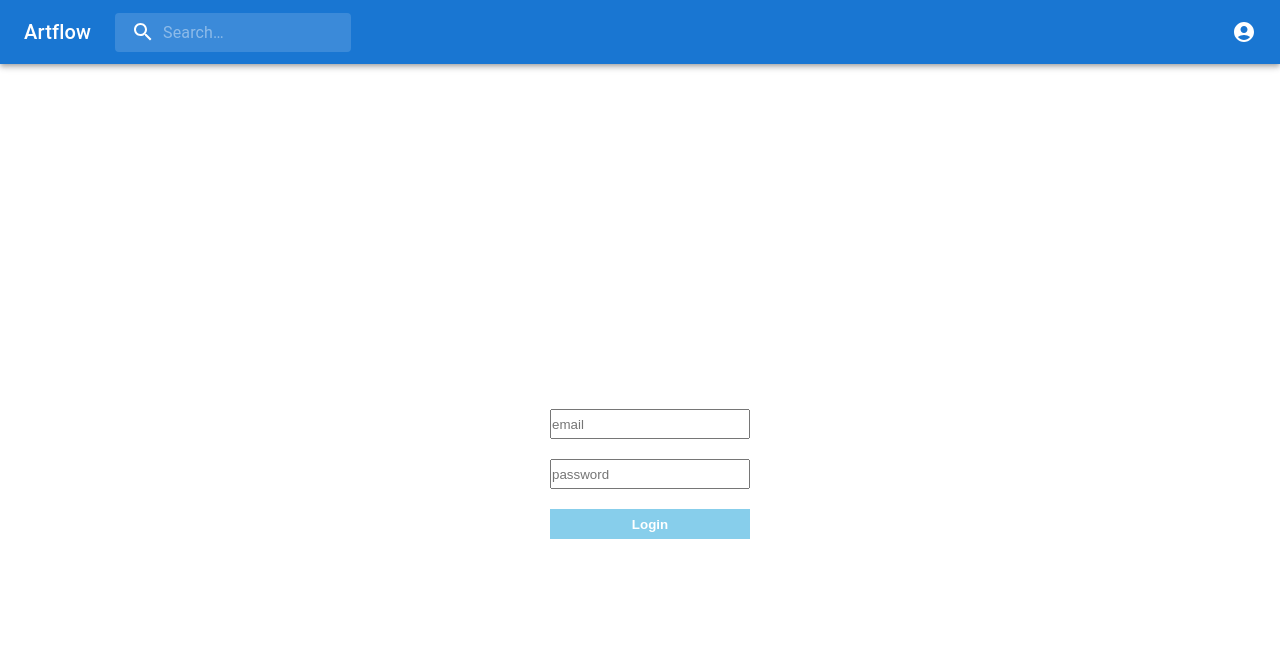
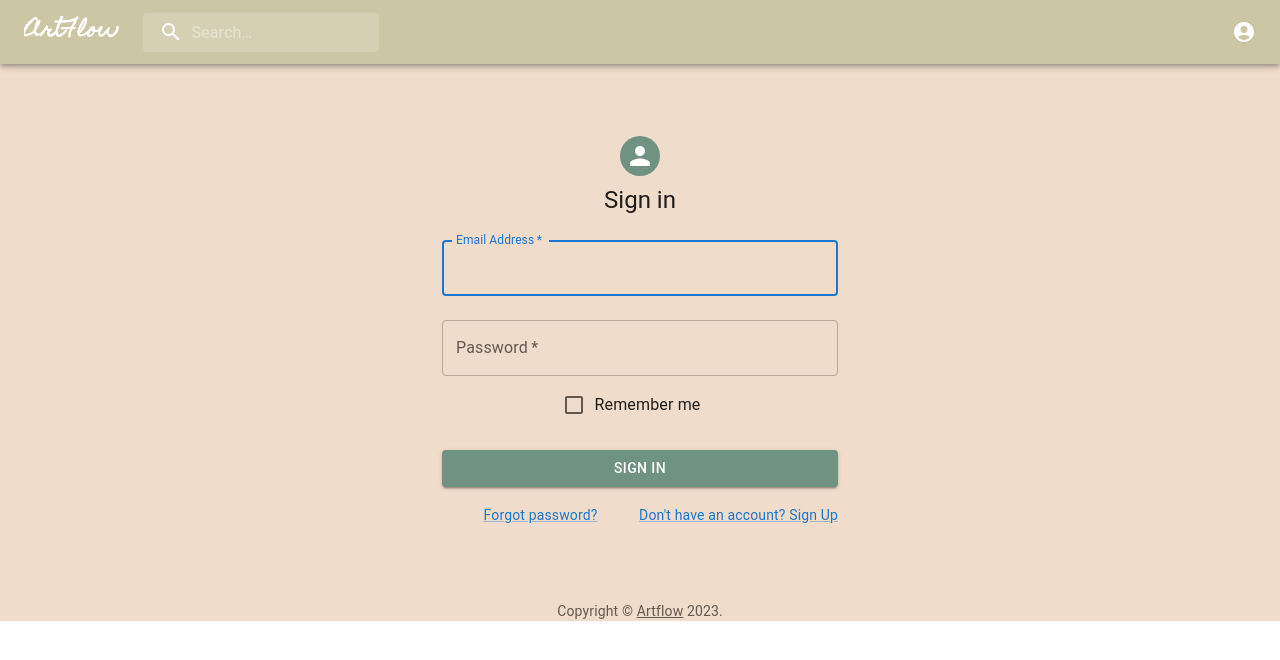
Before and after one commit to neftonjin/art-gallery-shop-app, a React (Create React App) app: page /Login in a window 1280 px wide. Shown: the top 660 px of the page. Built offline with nearby package versions, Linux system fonts and the light colour scheme; no server answers.

Commit message:
Added colors to navbar and background

```diff
--- a/public/index.html
+++ b/public/index.html
@@ -10,6 +10,12 @@
       content="Web site created using create-react-app"
     />
     <link rel="apple-touch-icon" href="%PUBLIC_URL%/logo192.png" />
+    <link rel="preconnect" href="https://fonts.googleapis.com" />
+    <link rel="preconnect" href="https://fonts.gstatic.com" crossorigin />
+    <link
+      href="https://fonts.googleapis.com/css2?family=Homemade+Apple&family=Indie+Flower&family=Kalam:wght@700&family=Pacifico&family=Quicksand&family=Satisfy&display=swap"
+      rel="stylesheet"
+    />
     <!--
       manifest.json provides metadata used when your web app is installed on a
       user's mobile device or desktop. See https://developers.google.com/web/fundamentals/web-app-manifest/
--- /dev/null
+++ b/src/App.css
@@ -0,0 +1,8 @@
+*{
+    margin: 0;
+    padding: 0;
+}
+
+.App {
+    background-color: #f0dcca;
+}
--- a/src/App.js
+++ b/src/App.js
@@ -3,13 +3,14 @@ import { BrowserRouter as Router, Routes, Route } from "react-router-dom";
 import { Home } from "./pages/Home";
 import { User } from "./pages/User";
 import { MyProfile } from "./pages/MyProfile"
-import PrimarySearchAppBar from './components/Navbar';
+import PrimarySearchAppBar from './components/Navbar/Navbar';
 import { Search } from "./pages/Search";
 import * as React from 'react';
 import { Navigate } from "react-router-dom";
 import Login from "./components/Login";
 import { AuthContext } from "./context/AuthContext";
 import { useContext } from "react";
+import './App.css'
 // import { BrowserRouter } from 'react-router-dom';
 // import UploadForm from "./components/UploadForm";
 // import Album from './testComponents/Album';
@@ -27,7 +28,7 @@ export default function App() {
   }
   // console.log(currentUser.uid);
   console.log("Current user object is " + currentUser);
-  return (<>
+  return (
     <div className="App">
       <PrimarySearchAppBar />
       <Router>
@@ -43,6 +44,6 @@ export default function App() {
 
 
     </div>
-  </>
+
   );
 }
--- a/src/components/Login.js
+++ b/src/components/Login.js
@@ -1,19 +1,54 @@
 import React, { useContext, useState } from 'react';
 // import firebase from 'firebase/compat/app';
 import { signInWithEmailAndPassword } from 'firebase/auth';
-import {  getAuth } from 'firebase/auth';
-import  { useNavigate} from 'react-router-dom'
+import { getAuth } from 'firebase/auth';
+import { useNavigate } from 'react-router-dom'
 import { AuthContext } from '../context/AuthContext';
+import Avatar from '@mui/material/Avatar';
+import Button from '@mui/material/Button';
+import CssBaseline from '@mui/material/CssBaseline';
+import TextField from '@mui/material/TextField';
+import FormControlLabel from '@mui/material/FormControlLabel';
+import Checkbox from '@mui/material/Checkbox';
+import Link from '@mui/material/Link';
+import Grid from '@mui/material/Grid';
+import Box from '@mui/material/Box';
 
+
+import Typography from '@mui/material/Typography';
+import Container from '@mui/material/Container';
+import { createTheme, ThemeProvider } from '@mui/material/styles';
+function Copyright(props) {
+  return (
+    <Typography variant="body2" color="text.secondary" align="center" {...props}>
+      {'Copyright © '}
+      <Link color="inherit" href="https://mui.com/">
+        Artflow
+      </Link>{' '}
+      {new Date().getFullYear()}
+      {'.'}
+    </Typography>
+  );
+}
+
+const theme = createTheme();
 
 const Login = () => {
   const [error, setError] = useState(false);
   const [email, setEmail] = useState(false);
   const [password, setPassword] = useState(false);
-   //add state variable
+  //add state variable
+  const handleSubmit = (event) => {
+    event.preventDefault();
+    const data = new FormData(event.currentTarget);
+    console.log({
+      email: data.get('email'),
+      password: data.get('password'),
+    });
+  };
 
   const navigateTo = useNavigate()
-  const {dispatch} = useContext(AuthContext)
+  const { dispatch } = useContext(AuthContext)
 
   const handleLogin = (e) => {
     e.preventDefault();
@@ -22,7 +57,7 @@ const Login = () => {
       .then((userCredential) => {
         // Signed in
         const user = userCredential.user;
-        dispatch({type:"LOGIN", payload:user})
+        dispatch({ type: "LOGIN", payload: user })
         console.log(user);
         console.log(user.email)
 
@@ -39,9 +74,165 @@ const Login = () => {
 
 
   return (<>
+    {/* <ThemeProvider theme={theme}>
+      <Grid container component="main" sx={{ height: '100vh' }}>
+        <CssBaseline />
+        <Grid
+          item
+          xs={false}
+          sm={4}
+          md={7}
+          sx={{
+            backgroundImage: 'url(https://source.unsplash.com/random)',
+            backgroundRepeat: 'no-repeat',
+            backgroundColor: (t) =>
+              t.palette.mode === 'light' ? t.palette.grey[50] : t.palette.grey[900],
+            backgroundSize: 'cover',
+            backgroundPosition: 'center',
+          }}
+        />
+        <Grid item xs={12} sm={8} md={5} component={Paper} elevation={6} square>
+          <Box
+            sx={{
+              my: 8,
+              mx: 4,
+              display: 'flex',
+              flexDirection: 'column',
+              alignItems: 'center',
+            }}
+          >
+            <Avatar sx={{ m: 1, bgcolor: 'secondary.main' }}>
+              <LockOutlinedIcon />
+            </Avatar>
+            <Typography component="h1" variant="h5">
+              Sign in
+            </Typography>
+            <Box component="form" noValidate onSubmit={handleSubmit} sx={{ mt: 1 }}>
+              <TextField
+                margin="normal"
+                required
+                fullWidth
+                id="email"
+                label="Email Address"
+                name="email"
+                autoComplete="email"
+                autoFocus
+              />
+              <TextField
+                margin="normal"
+                required
+                fullWidth
+                name="password"
+                label="Password"
+                type="password"
+                id="password"
+                autoComplete="current-password"
+              />
+              <FormControlLabel
+                control={<Checkbox value="remember" color="primary" />}
+                label="Remember me"
+              />
+              <Button
+                type="submit"
+                fullWidth
+                variant="contained"
+                sx={{ mt: 3, mb: 2 }}
+              >
+                Sign In
+              </Button>
+              <Grid container>
+                <Grid item xs>
+                  <Link href="#" variant="body2">
+                    Forgot password?
+                  </Link>
+                </Grid>
+                <Grid item>
+                  <Link href="#" variant="body2">
+                    {"Don't have an account? Sign Up"}
+                  </Link>
+                </Grid>
+              </Grid>
+              <Copyright sx={{ mt: 5 }} />
+            </Box>
+          </Box>
+        </Grid>
+      </Grid>
+    </ThemeProvider> */}
+    <ThemeProvider theme={theme}>
+      <Container component="main" maxWidth="xs">
+        <CssBaseline />
+        <Box
+          sx={{
+            marginTop: 8,
+            display: 'flex',
+            flexDirection: 'column',
+            alignItems: 'center',
+          }}
+        >
+          <Avatar sx={{ m: 1, bgcolor: '#6f9283' }}>
 
+          </Avatar>
+          <Typography component="h1" variant="h5">
+            Sign in
+          </Typography>
+          <Box component="form" onSubmit={handleSubmit} noValidate sx={{ mt: 1 }}>
+            <TextField
+              margin="normal"
+              required
+              fullWidth
+              id="email"
+              label="Email Address"
+              name="email"
+              autoComplete="email"
+              autoFocus
+              onChange={e => setEmail(e.target.value)}
+            />
+            <TextField
+              margin="normal"
+              required
+              fullWidth
+              name="password"
+              label="Password"
+              type="password"
+              id="password"
+              autoComplete="current-password"
+              onChange={e => setPassword(e.target.value)}
+            />
+            <FormControlLabel
+              control={<Checkbox value="remember" color="primary" />}
+              label="Remember me"
+            />
+            <Button
+              type="submit"
+              fullWidth
+              variant="contained"
+              sx={{ mt: 3, mb: 2, bgcolor: "#6f9283" }}
+              onClick={handleLogin}
+            >
+              Sign In
+            </Button>
+            <Grid container>
+              <Grid item xs>
+                <Link href="#" variant="body2">
+                  Forgot password?
+                </Link>
+              </Grid>
+              <Grid item>
+                <Link href="#" variant="body2">
+                  {"Don't have an account? Sign Up"}
+                </Link>
+              </Grid>
+            </Grid>
+          </Box>
+        </Box>
+        <Copyright sx={{ mt: 8, mb: 4 }} />
+      </Container>
+    </ThemeProvider>
+    {error && (
+      <span className="error_message">Wrong email or password</span>
+    )}
 
-    <div className="login">
+    {/* <div className="login">
 
       <form onSubmit={handleLogin}>
         <input type="email" placeholder="email"  onChange={e=>setEmail(e.target.value)}/>
@@ -52,8 +243,9 @@ const Login = () => {
         )}
       </form>
 
-    </div>
-    </>);
+    </div> */}
+  </>
+  );
 };
 
 export default Login;
--- /dev/null
+++ b/src/components/Navbar/Navbar.css
@@ -0,0 +1,3 @@
+.Navbar {
+    background-color: #cdc6a5;
+}
--- a/src/components/Navbar.js
+++ b/src/components/Navbar/Navbar.js
@@ -11,8 +11,8 @@ import Menu from '@mui/material/Menu';
 import SearchIcon from '@mui/icons-material/Search';
 import AccountCircle from '@mui/icons-material/AccountCircle';
 import MoreIcon from '@mui/icons-material/MoreVert';
-import Logout from './Logout';
-
+import Logout from '../Logout';
+import './Navbar.css'
 
 
 
@@ -146,16 +146,16 @@ export default function PrimarySearchAppBar() {
 
   return (
     <Box sx={{ flexGrow: 1 }}>
-      <AppBar position="static">
+      <AppBar sx={{ bgcolor: '#cdc6a5'}}position="static">
         <Toolbar>
 
           <Typography
             variant="h6"
             noWrap
             component="div"
-            sx={{ display: { xs: 'none', sm: 'block' } }}
+            sx={{ display: { xs: 'none', sm: 'block', fontFamily: 'Homemade Apple', fontWeight: 'bold' } }}
           >
-            Artflow
+            ArtFlow
           </Typography>
           <Search>
             <SearchIconWrapper>
--- a/src/pages/Home.js
+++ b/src/pages/Home.js
@@ -5,10 +5,6 @@ import Login from "../components/Login";
 export const Home = () => {
 
   return (
-    <>
     <Login />
-
-
-    </>
   )
 };
```
